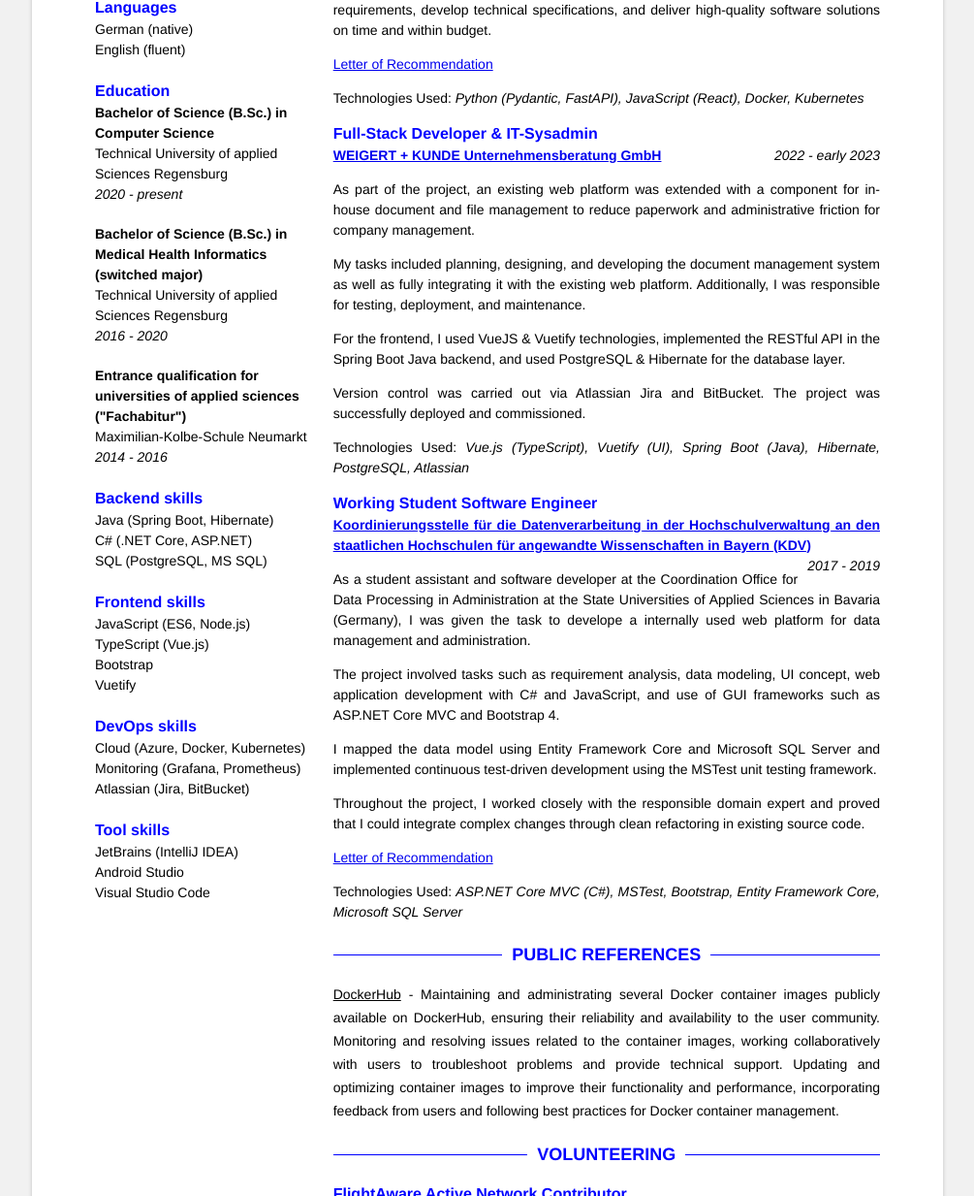
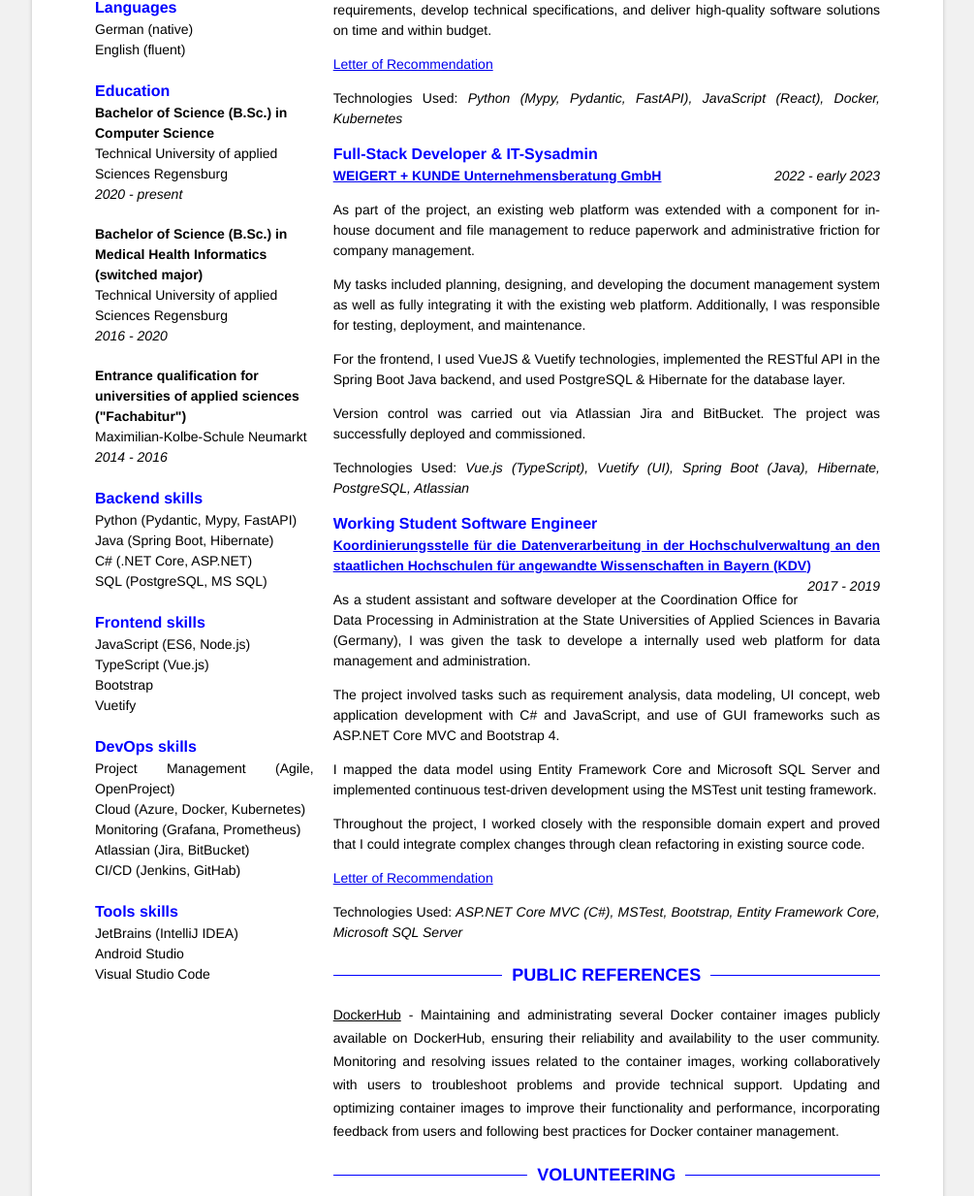
Before and after one commit to dotWee/dotWee.github.io, a Jekyll site: the page built from resume.html, in a window 1280 px wide and 1400 px high, scrolled down 676 px, cut to the strip 167-1400 px from the top of the window. Shown: the whole strip at 97% size, without its empty margins (137-1142 px from the left). Built offline with Jekyll 4.4.1, drawn with Linux system fonts in a browser that asks for light colours.

Commit message:
Update skills and experience sections in resume.yml - Added Python (Pydantic, Mypy, FastAPI) under Backend skills - Added Project Management (Agile, OpenProject) under DevOps skills - Updated CI/CD to include Jenkins and GitHub under DevOps skills - Renamed category "Tool" to "Tools" - Updated technologies_used for the role of Software Engineer with specific Python libraries.

```diff
--- a/_data/resume.yml
+++ b/_data/resume.yml
@@ -39,6 +39,7 @@
 skills:
   - category: Backend
     skill:
+      - Python (Pydantic, Mypy, FastAPI)
       - Java (Spring Boot, Hibernate)
       - C# (.NET Core, ASP.NET)
       - SQL (PostgreSQL, MS SQL)
@@ -50,10 +51,12 @@
       - Vuetify
   - category: DevOps
     skill:
+      - Project Management (Agile, OpenProject)
       - Cloud (Azure, Docker, Kubernetes)
       - Monitoring (Grafana, Prometheus)
       - Atlassian (Jira, BitBucket)
-  - category: Tool
+      - CI/CD (Jenkins, GitHab)
+  - category: Tools
     skill:
       - JetBrains (IntelliJ IDEA)
       - Android Studio
@@ -76,7 +79,7 @@
       - My role involves collaborating with cross-functional teams to design and implement software applications that meet the needs of the client and comply with industry standards and government regulations.
       - I work closely with product managers, designers, and other stakeholders to define project requirements, develop technical specifications, and deliver high-quality software solutions on time and within budget.
       - <a href="/assets/files/2024-03-19_Letter-of-Reference_Awesome.pdf">Letter of Recommendation</a>
-    technologies_used: Python (Pydantic, FastAPI), JavaScript (React), Docker, Kubernetes
+    technologies_used: Python (Mypy, Pydantic, FastAPI), JavaScript (React), Docker, Kubernetes
 
   - role: Full-Stack Developer & IT-Sysadmin
     time: 2022 - early 2023
```
